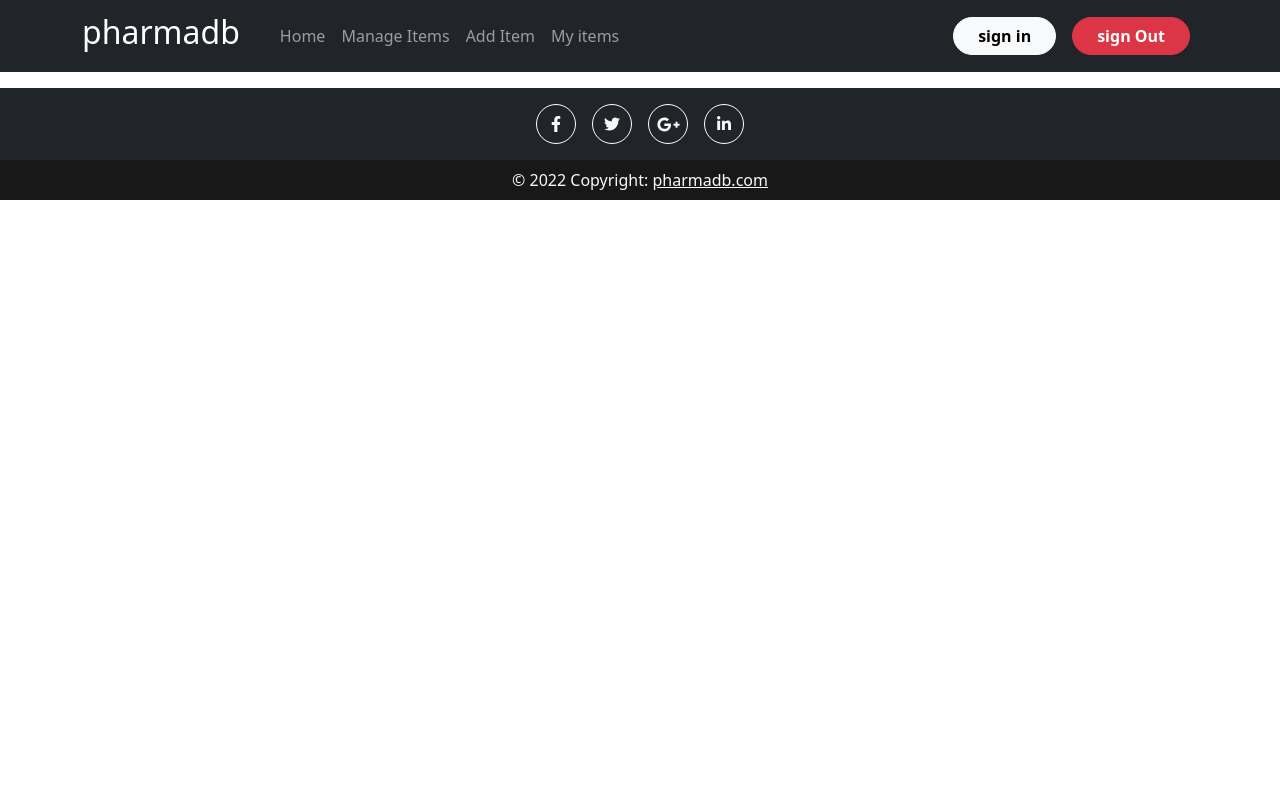
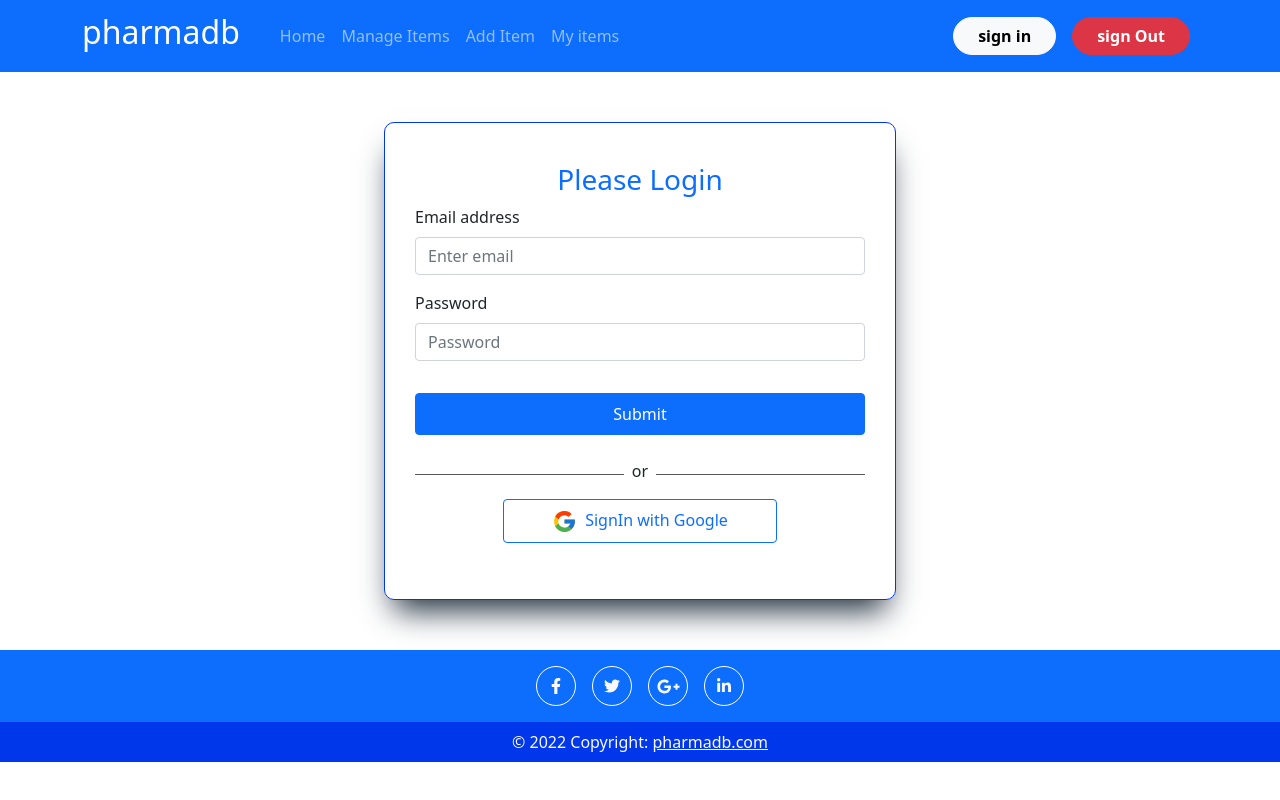
Before and after one commit to shadikmahamudsohan/warehouse-management-website-client-side, a React (Create React App) app: page /signIn in a window 1280 px wide. Built offline with nearby package versions, Linux system fonts and the light colour scheme.

Commit message:
singIn form added with out authentication

```diff
--- a/src/App.js
+++ b/src/App.js
@@ -4,6 +4,7 @@ import { Route, Routes } from 'react-router-dom';
 import Home from './pages/Home/Home';
 import Header from './shared/Header/Header';
 import Footer from './shared/Footer/Footer';
+import SignIn from './pages/SignIn/SignIn';
 
 function App() {
   return (
@@ -12,6 +13,7 @@ function App() {
       <Routes>
         <Route path="/" element={<Home />} />
         <Route path="/home" element={<Home />} />
+        <Route path="/signIn" element={<SignIn />} />
       </Routes>
       <Footer />
     </div>
--- /dev/null
+++ b/src/pages/SignIn/SignIn.css
@@ -0,0 +1,24 @@
+/* .authentication {
+    background-color: black;
+} */
+
+.authentication {
+    /* height: 65vh; */
+}
+
+.form-container {
+    border: 1px solid rgb(0, 55, 235);
+    border-radius: 10px;
+    padding: 40px 30px;
+    margin-bottom: 500px;
+    margin: 50px auto;
+    width: 40%;
+    box-shadow: rgb(29, 43, 58) 0px 20px 30px -10px;
+}
+
+
+@media only screen and (max-width:800px) {
+    .form-container {
+        width: 90%;
+    }
+}
--- /dev/null
+++ b/src/pages/SignIn/SignIn.js
@@ -0,0 +1,37 @@
+import React from 'react';
+import { Button, Form } from 'react-bootstrap';
+import SocialLogin from '../../shared/SocialLogin/SocialLogin';
+import './SignIn.css'
+
+const SignIn = () => {
+    const handleSignIn = event => {
+        event.preventDefault()
+        const email = event.target.email.value
+        const password = event.target.password.value
+        console.log(email, password);
+    }
+    return (
+        <div className="authentication">
+            <div className='container form-container'>
+                <h3 className='text-primary text-center'>Please Login</h3>
+                <Form onSubmit={handleSignIn}>
+                    <Form.Group className="mb-3" controlId="formBasicEmail">
+                        <Form.Label>Email address</Form.Label>
+                        <Form.Control type="email" name="email" placeholder="Enter email" />
+                    </Form.Group>
+
+                    <Form.Group className="mb-3" controlId="formBasicPassword">
+                        <Form.Label>Password</Form.Label>
+                        <Form.Control type="password" name="password" placeholder="Password" />
+                    </Form.Group>
+                    <Button className="w-100 py-2 mt-3" variant="primary" type="submit">
+                        Submit
+                    </Button>
+                </Form>
+                <SocialLogin />
+            </div>
+        </div>
+    );
+};
+
+export default SignIn;
--- a/src/shared/Footer/Footer.css
+++ b/src/shared/Footer/Footer.css
@@ -1,10 +1,10 @@
 footer {
-    margin-top: 1rem;
+    /* margin-top: 1rem; */
     width: 100%;
 }
 
 .copy-right {
-    background-color: rgb(24, 24, 24);
+    background-color: rgb(0, 55, 235);
 }
 
 .link-container {
@@ -22,5 +22,5 @@ footer {
 .link-container:hover {
     border: none;
     background-color: white;
-    color: black;
+    color: rgb(17, 72, 253);
 }
--- a/src/shared/Footer/Footer.js
+++ b/src/shared/Footer/Footer.js
@@ -5,7 +5,7 @@ import './Footer.css'
 const Footer = () => {
     var currentYear = new Date().getFullYear();
     return (
-        <footer className='bg-dark text-light text-center'>
+        <footer className='bg-primary text-light text-center'>
             <div className="icons py-3 d-flex justify-content-center">
                 <div className="link-container mx-2">
                     <FaFacebookF />
--- a/src/shared/Header/Header.js
+++ b/src/shared/Header/Header.js
@@ -5,7 +5,7 @@ import ActiveLink from '../ActiveLink/ActiveLink';
 
 const Header = () => {
     return (
-        <Navbar className="py-2 text-center" bg="dark" variant="dark" expand="lg" fixed="sticky">
+        <Navbar className="py-2 text-center" bg="primary" variant="dark" expand="lg" fixed="sticky">
             <Container>
                 <Navbar.Brand as={Link} to="/"><h2 className='me-3'>pharmadb</h2></Navbar.Brand>
                 <Navbar.Toggle aria-controls="basic-navbar-nav" />
@@ -17,7 +17,7 @@ const Header = () => {
                         <Nav.Link as={ActiveLink} to="/link3">My items</Nav.Link>
                     </Nav>
                     <Nav className='ms-auto'>
-                        <Nav.Link as={Link} to="/link">
+                        <Nav.Link as={Link} to="/signIn">
                             <Button variant="light" className='px-4 rounded-pill fw-bold w-100'>sign in</Button>
                         </Nav.Link>
                         <Nav.Link as={Link} to="/link">
--- /dev/null
+++ b/src/shared/SocialLogin/SocialLogin.css
@@ -0,0 +1,5 @@
+.line {
+    width: 100%;
+    background-color: rgba(24, 24, 24, 0.712);
+    height: 1px;
+}
--- /dev/null
+++ b/src/shared/SocialLogin/SocialLogin.js
@@ -0,0 +1,23 @@
+import React from 'react';
+import './SocialLogin.css'
+import { FcGoogle } from 'react-icons/fc'
+import { Button } from 'react-bootstrap';
+
+const SocialLogin = () => {
+    return (
+        <div className='my-3 text-center'>
+            <div className="d-flex justify-content-center align-items-center">
+                <div className="line"></div>
+                <p className='mx-2 mt-2'>or</p>
+                <div className="line"></div>
+            </div>
+            <Button variant="outline-primary px-5 py-2">
+                <FcGoogle size={'25px'} />
+                <span className='mx-1'></span>
+                <span>SignIn with Google</span>
+            </Button>
+        </div>
+    );
+};
+
+export default SocialLogin;
```
